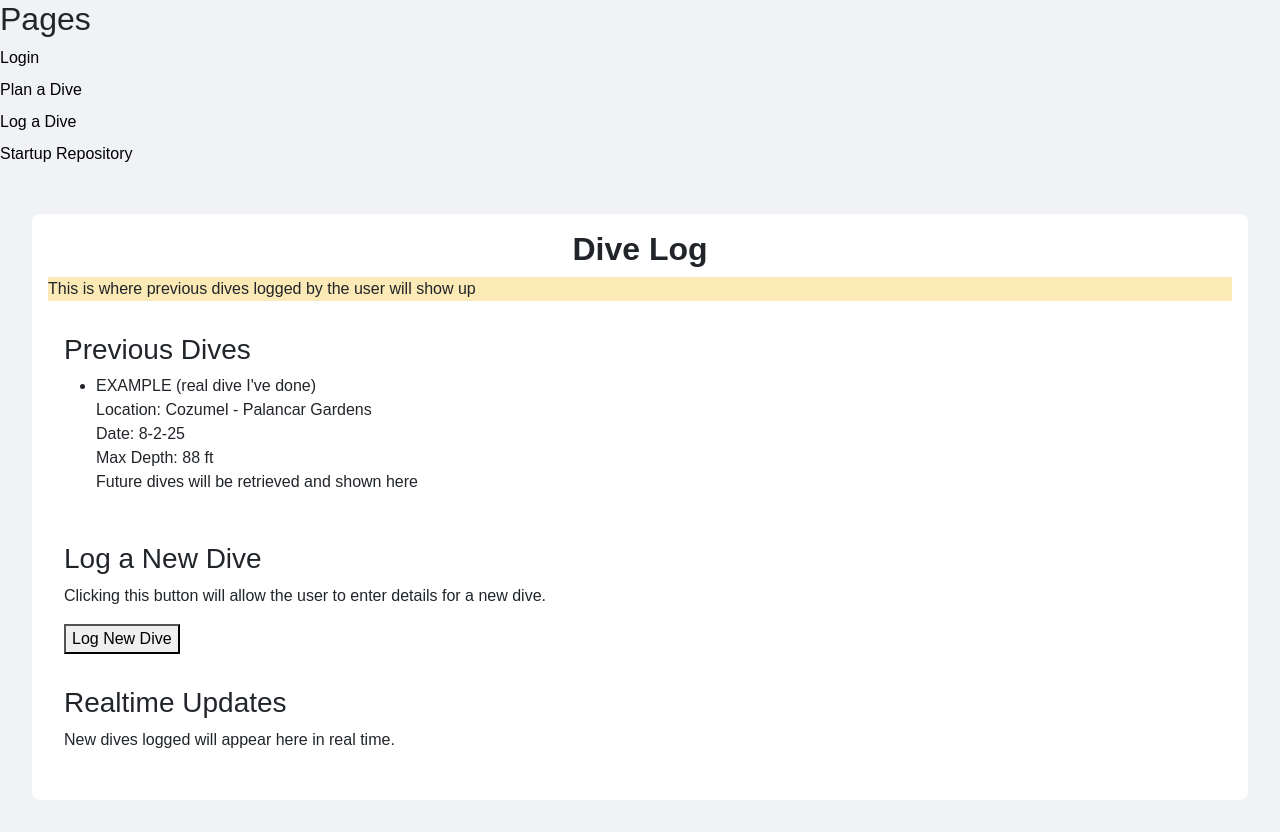
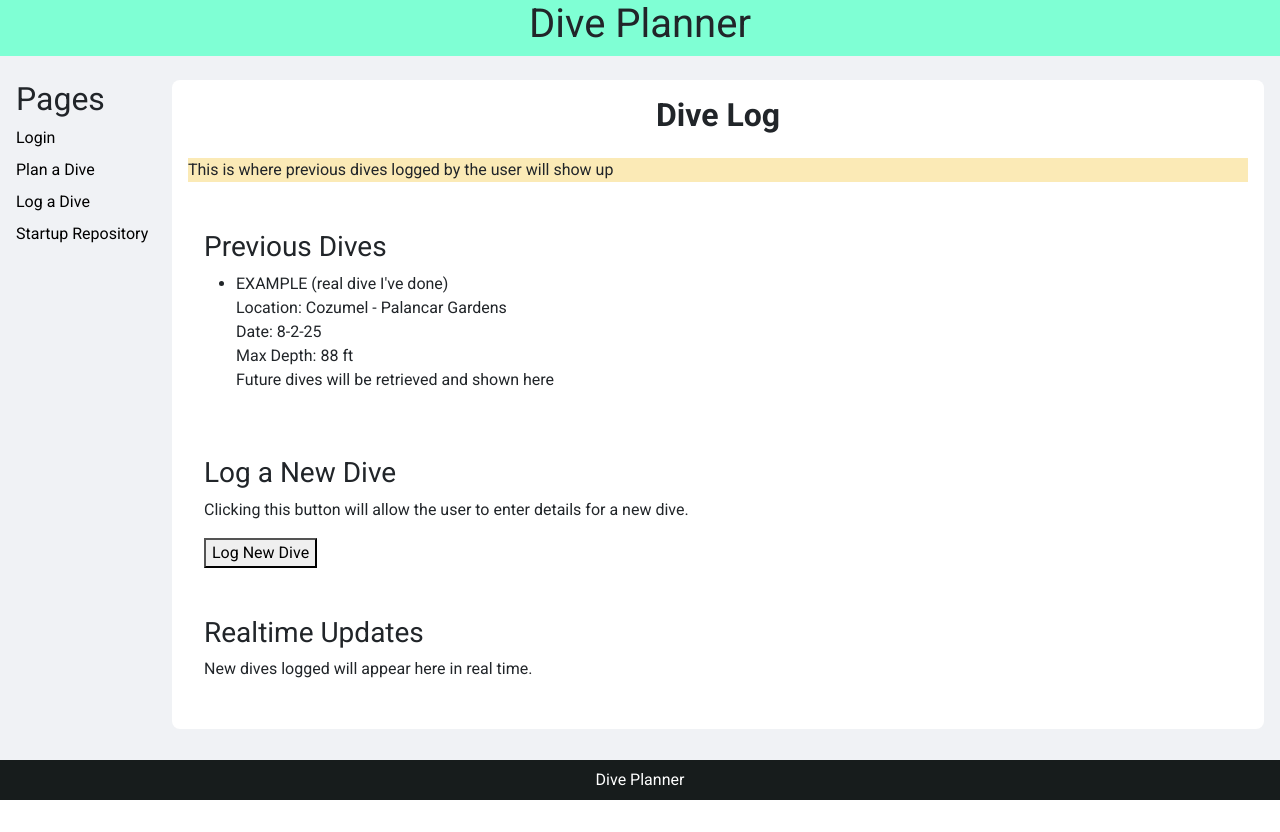
Before and after one commit to josh10e/startup, a React (Vite) app: page /divelog in a window 1280 px wide. After the commit the page ends 800 px from the top, so only its background shows below. Built offline with nearby package versions, Linux system fonts and the light colour scheme.

Commit message:
Deleted html files, went down a rabbit hole trying to get my old css rules to work well with the new react code

```diff
--- a/src/app.css
+++ b/src/app.css
@@ -1,75 +1,57 @@
 @import url('https://fonts.googleapis.com/css2?family=Roboto:wght@400;700&display=swap');
 
-.body {
+* {
+  box-sizing: border-box;
+}
+
+.app-body {
   font-family: 'Roboto', Arial, sans-serif;
   background-color: hsl(210, 20%, 95%);
   display: flex;
   flex-direction: column;
   margin: 0;
-  height: 100vh;
+  min-height: 100vh;
 }
-
 header {
   flex: 0 0 80px;
   background: aquamarine;
+  display: flex;
+  align-items: center;
+  justify-content: center;
+  position: fixed;
+  top: 0;
+  left: 0;
+  right: 0;
+  z-index: 50;
+}
+
+header .header-title {
+  color: rgb(13, 154, 197);
+  font-size: 2rem;
+  font-weight: 700;
+  margin: 0;
+  text-align: center;
 }
 
 footer {
   flex: 0 0 30px;
   background: hsl(180, 10%, 10%);
+  color: white;
+  text-align: center;
+  padding: 0.5rem;
 }
 
-main {
+.main-container {
+  display: flex;
   flex: 1;
-  display: flex;
-  flex-direction: row;
-}
-
-img {
-  max-width: 100%;
-  height: auto;
-}
-
-@media(orientation: portrait) {
-  main {
-    flex-direction: column;
-}}
-
-@media(max-height: 1000px) {
-  header {
-    display: none;
-}
-
-  footer {
-   display: none;
-}}
-
-* {
-  box-sizing: border-box;
-}
-
-body {
-  font-family: Arial, sans-serif;
-  background-color: hsl(210, 20%, 95%);
-}
-
-main {
   gap: 1rem;
   padding: 1rem;
-}
-
-section {
-  background: white;
-  padding: 1rem;
-  border-radius: 8px;
+  padding-top: 80px;
+  padding-bottom: 30px;
 }
 
 .sidebar {
   flex: 0 0 140px;
-}
-
-.content {
-  flex: 1;
 }
 
 .sidebar ul {
@@ -90,18 +72,32 @@ section {
   text-decoration: underline;
 }
 
-.page-title{
-  text-align: center;
+.content {
+  flex: 1;
+  display: flex;
+  flex-direction: column;
+  gap: 1rem;
+}
+
+section {
+  background: white;
+  padding: 1rem;
+  border-radius: 8px;
+}
+
+img {
+  max-width: 100%;
+  height: auto;
+}
+
+.form-group {
+  margin-bottom: 1rem;
 }
 
 .inputs h3,
 .outputs h3 {
   text-decoration: underline;
   text-align: left;
-}
-
-.form-group {
-  margin-bottom: 1rem;
 }
 
 .outputs {
@@ -116,3 +112,16 @@ section {
   text-align: center;
   font-weight: 700;
 }
+
+@media (orientation: portrait) {
+  .main-container {
+    flex-direction: column;
+  }
+}
+
+@media (max-height: 700px) {
+  header,
+  footer {
+    display: none;
+  }
+}
--- a/src/app.jsx
+++ b/src/app.jsx
@@ -12,40 +12,43 @@ export default function App() {
     <BrowserRouter>
       <div className="app-body">
         <header>
-          <h1>Dive Planner</h1>
+            <h1 className="header">Dive Planner</h1>
         </header>
 
+        <div className="main-container">
           <nav className="sidebar">
             <h2>Pages</h2>
             <ul>
-            <li>
-              <NavLink className="nav-link" to="/">Login</NavLink>
-            </li>
-            <li>
-              <NavLink className="nav-link" to="/diveplanner">Plan a Dive</NavLink>
-            </li>
-            <li>
-              <NavLink className="nav-link" to="/divelog">Log a Dive</NavLink>
-            </li>
-            <li>
-              <a className="nav-link" href="https://github.com/josh10e/startup">Startup Repository</a>
-            </li>
+              <li><NavLink className="nav-link" to="/">Login</NavLink></li>
+              <li><NavLink className="nav-link" to="/diveplanner">Plan a Dive</NavLink></li>
+              <li><NavLink className="nav-link" to="/divelog">Log a Dive</NavLink></li>
+              <li><a className="nav-link" href="https://github.com/josh10e/startup" target="_blank">Startup Repository</a></li>
             </ul>
           </nav>
 
-        <main>
+          <main className="content">
             <Routes>
               <Route path="/" element={<Login />} />
               <Route path="/diveplanner" element={<DivePlanner />} />
               <Route path="/divelog" element={<DiveLog />} />
-            <Route path='*' element={<NotFound />} />
+              <Route path="*" element={<NotFound />} />
             </Routes>
           </main>
+        </div>
+
+        <footer>
+          Dive Planner
+        </footer>
       </div>
     </BrowserRouter>
   );
 }
 
 function NotFound() {
-  return <main className="container-fluid bg-secondary text-center">404: Return to sender. Address unknown.</main>;
+  return (
+    <section className="content">
+      <h2>404: Page not found</h2>
+      <p>Return to sender. Address unknown.</p>
+    </section>
+  );
 }
--- a/src/divelog/divelog.jsx
+++ b/src/divelog/divelog.jsx
@@ -1,4 +1,5 @@
 import React from 'react';
+import '../app.css';
 
 export function DiveLog() {
   return (
--- a/src/diveplanner/diveplanner.jsx
+++ b/src/diveplanner/diveplanner.jsx
@@ -1,4 +1,5 @@
 import React from 'react';
+import '../app.css';
 
 export function DivePlanner() {
   return (
--- a/src/login/login.jsx
+++ b/src/login/login.jsx
@@ -1,4 +1,5 @@
 import React from 'react';
+import '../app.css';
 
 export function Login() {
   return (
```
Also changed, not shown: divelog.html (deleted, +0 -62 lines), diveplanner.html (deleted, +0 -94 lines), login.html (deleted, +0 -34 lines). Lines whose indentation alone changed are shown as unchanged.
